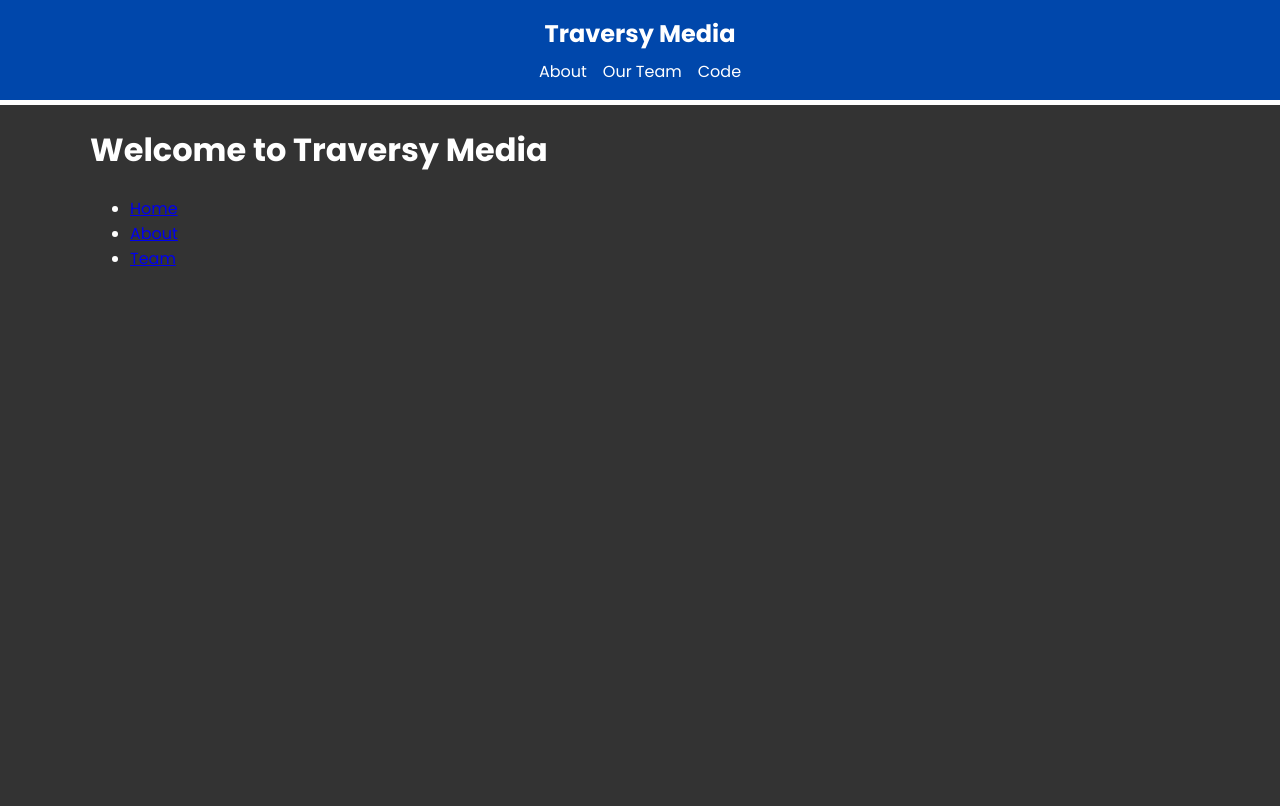
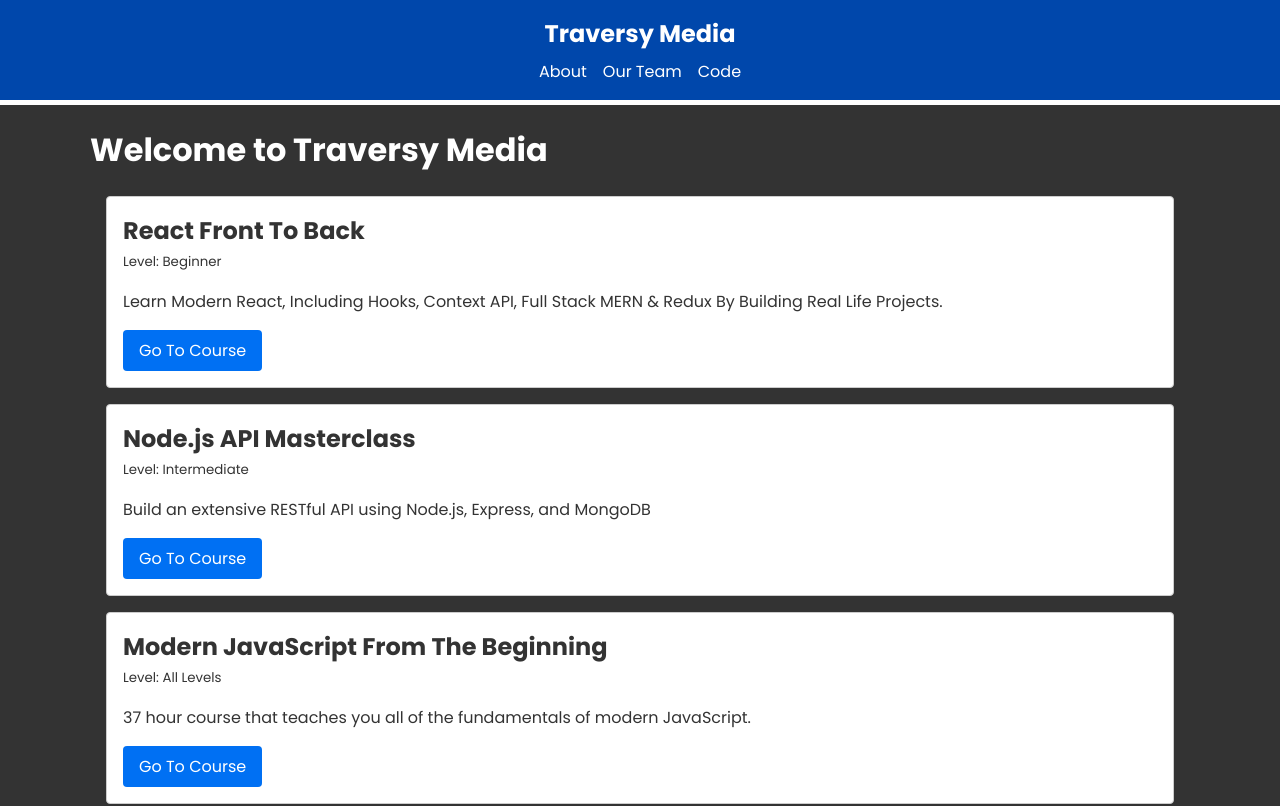
Before and after one commit to ghmasood/nextjs-App-Directory, a Next.js app: page / in a window 1280 px wide. Shown: the top 806 px of the page. Built offline with nearby package versions, Linux system fonts and the light colour scheme.

Commit message:
[ADD] api route handler for fetch some data from json file

```diff
--- /dev/null
+++ b/app/api/courses/data.json
@@ -0,0 +1,37 @@
+[
+  {
+    "id": 1,
+    "title": "React Front To Back",
+    "description": "Learn Modern React, Including Hooks, Context API, Full Stack MERN & Redux By Building Real Life Projects.",
+    "link": "https://www.traversymedia.com/Modern-React-Front-To-Back-Course",
+    "level": "Beginner"
+  },
+  {
+    "id": 2,
+    "title": "Node.js API Masterclass",
+    "description": "Build an extensive RESTful API using Node.js, Express, and MongoDB",
+    "link": "https://www.traversymedia.com/node-js-api-masterclass",
+    "level": "Intermediate"
+  },
+  {
+    "id": 3,
+    "title": "Modern JavaScript From The Beginning",
+    "description": "37 hour course that teaches you all of the fundamentals of modern JavaScript.",
+    "link": "https://www.traversymedia.com/modern-javascript-2-0",
+    "level": "All Levels"
+  },
+  {
+    "id": 4,
+    "title": "Next.js Dev To Deployment",
+    "description": "Learn Next.js by building a music event website and a web dev blog as a static website",
+    "link": "https://www.traversymedia.com/next-js-dev-to-deployment",
+    "level": "Intermediate"
+  },
+  {
+    "id": 5,
+    "title": "50 Projects in 50 Days",
+    "description": "Sharpen your skills by building 50 quick, unique & fun mini projects.",
+    "link": "https://www.traversymedia.com/50-Projects-In-50-Days",
+    "level": "Beginner"
+  }
+]
--- /dev/null
+++ b/app/api/courses/route.js
@@ -0,0 +1,6 @@
+import { NextResponse } from "next/server";
+import courses from "./data.json";
+
+export async function GET(request) {
+  return NextResponse.json(courses);
+}
--- /dev/null
+++ b/app/components/Courses/index.tsx
@@ -0,0 +1,29 @@
+import Link from "next/link";
+import React from "react";
+
+async function Courses() {
+  const coursess = await getCourses();
+
+  return (
+    <div className="courses">
+      {coursess.map((item: any) => (
+        <div key={item.id} className="card">
+          <h2>{item.title}</h2>
+          <small>Level: {item.level}</small>
+          <p>{item.description}</p>
+          <Link href={item.link} target="_blank" className="btn">
+            Go To Course
+          </Link>
+        </div>
+      ))}
+    </div>
+  );
+}
+
+export default Courses;
+
+async function getCourses() {
+  const res = await fetch("http://localhost:3000/api/courses");
+  const courses = await res.json();
+  return courses;
+}
--- a/app/page.tsx
+++ b/app/page.tsx
@@ -1,22 +1,14 @@
 import Link from "next/link";
 import React from "react";
+import Courses from "./components/Courses";
 
 function HomePage() {
   return (
-    <div>
+    <>
       <h1>Welcome to Traversy Media</h1>
-      <ul>
-        <li>
-          <Link href="/">Home</Link>
-        </li>
-        <li>
-          <Link href="/about">About</Link>
-        </li>
-        <li>
-          <Link href="/about/team">Team</Link>
-        </li>
-      </ul>
-    </div>
+      {/* @ts-expect-error Server Component */}
+      <Courses />
+    </>
   );
 }
 
```
Also changed, not shown: tsconfig.json (+7 -1 lines).
